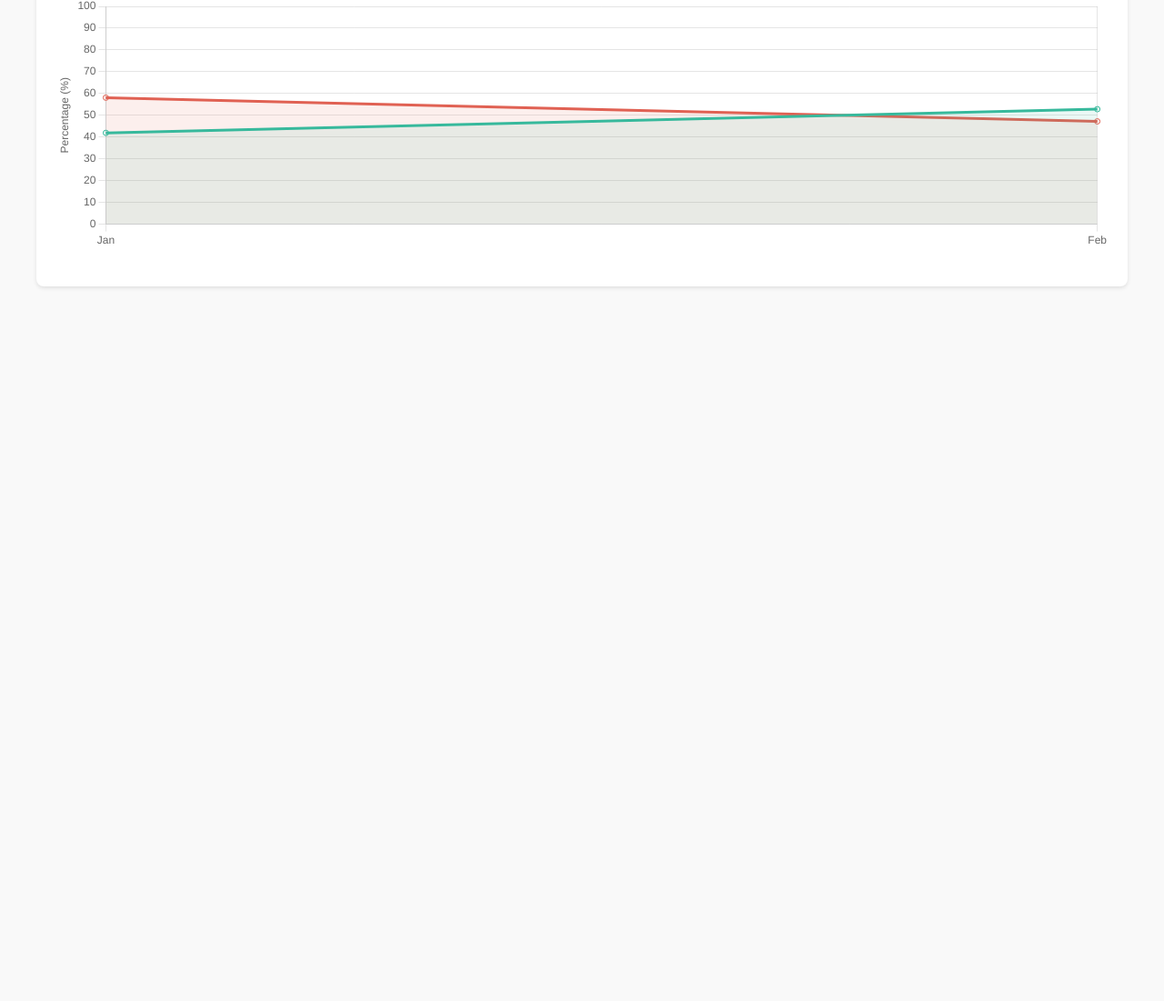
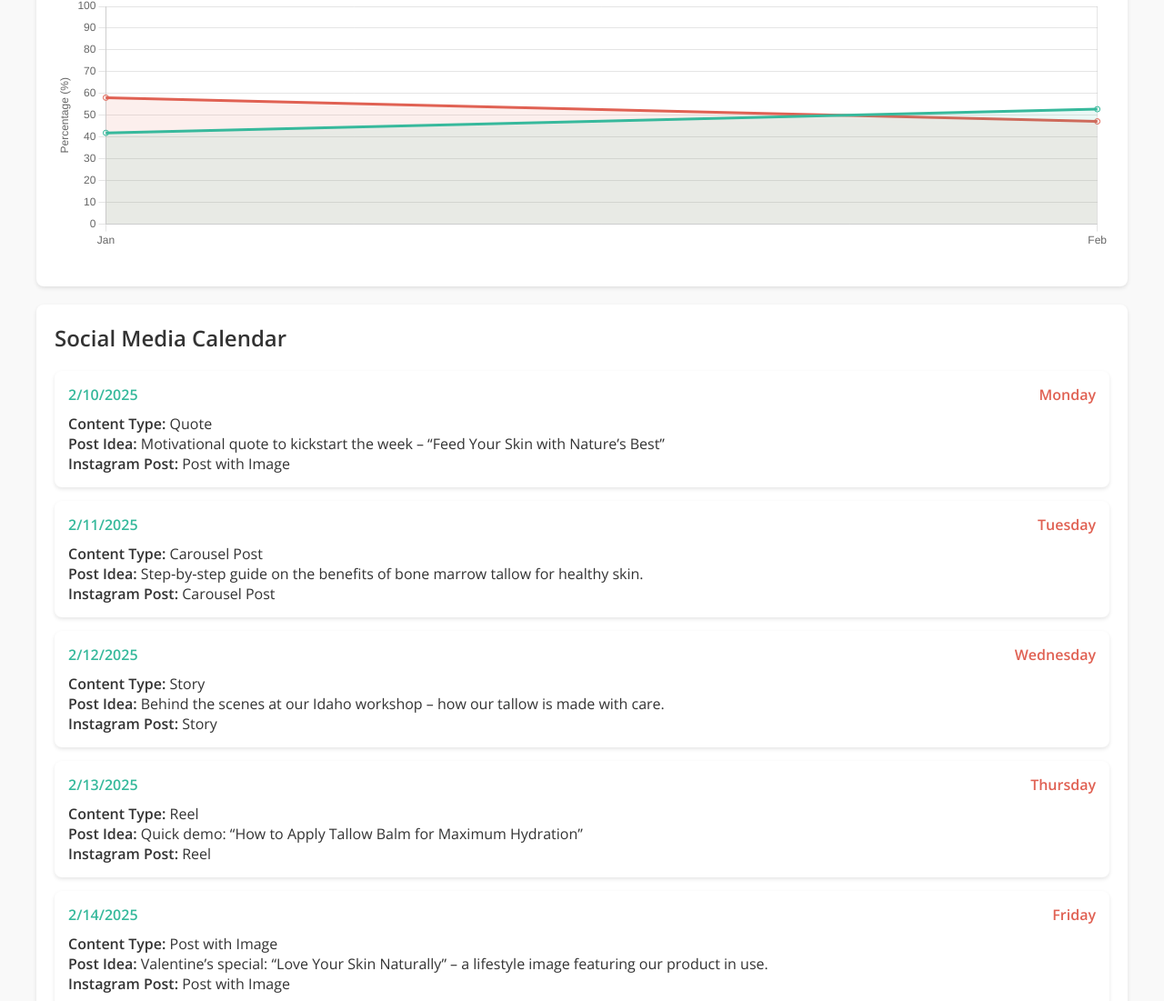
Before and after one commit to moosevalleytrading/bonemade, a plain HTML site: page index.html in a window 1280 px wide. Shown: the part 1699-2800 px from the top of the page at 91% size. Before the commit the page ends 2054 px from the top, so only its background shows below. Drawn offline with nearby package versions, Linux system fonts and the light colour scheme.

Commit message:
Update index.html
added content cal

```diff
--- a/index.html
+++ b/index.html
@@ -1,10 +1,10 @@
 <!DOCTYPE html>
 <html lang="en">
 <head>
-    <meta charset="UTF-8">
-    <meta name="viewport" content="width=device-width, initial-scale=1.0">
+  <meta charset="UTF-8" />
+  <meta name="viewport" content="width=device-width, initial-scale=1.0" />
   <title>Bonemade Skin Analytics</title>
-    <link href="https://fonts.googleapis.com/css2?family=Open+Sans:wght@400;600&display=swap" rel="stylesheet">
+  <link href="https://fonts.googleapis.com/css2?family=Open+Sans:wght@400;600&display=swap" rel="stylesheet" />
   <script src="https://cdn.jsdelivr.net/npm/chart.js"></script>
   <style>
     :root {
@@ -16,7 +16,7 @@
       --text-primary: #333333;
       --text-secondary: #666666;
       --border-radius: 8px;
-            --box-shadow: 0 2px 4px rgba(0,0,0,0.1);
+      --box-shadow: 0 2px 4px rgba(0, 0, 0, 0.1);
     }
 
     body {
@@ -115,6 +115,29 @@
       position: relative;
       height: 300px;
       margin: 20px 0;
+    }
+
+    /* Calendar styles */
+    .calendar-day {
+      background: var(--card-background);
+      border-radius: var(--border-radius);
+      padding: 15px;
+      margin-bottom: 15px;
+      box-shadow: var(--box-shadow);
+    }
+    .calendar-day .day-header {
+      display: flex;
+      justify-content: space-between;
+      align-items: center;
+      margin-bottom: 10px;
+    }
+    .calendar-day .day-date {
+      font-weight: 600;
+      color: var(--primary-color);
+    }
+    .calendar-day .day-day {
+      font-weight: 600;
+      color: var(--secondary-color);
     }
 
     @media (max-width: 768px) {
@@ -222,6 +245,12 @@
         <canvas id="engagementChart"></canvas>
       </div>
     </div>
+
+    <!-- New Widget: Social Media Calendar -->
+    <div class="widget">
+      <h2>Social Media Calendar</h2>
+      <div id="calendar-days"></div>
+    </div>
   </div>
 
   <script>
@@ -251,7 +280,7 @@
         maintainAspectRatio: false,
         plugins: {
           legend: {
-                        position: 'top',
+            position: 'top'
           }
         },
         scales: {
@@ -293,7 +322,7 @@
         maintainAspectRatio: false,
         plugins: {
           legend: {
-                        position: 'top',
+            position: 'top'
           }
         },
         scales: {
@@ -337,7 +366,7 @@
         maintainAspectRatio: false,
         plugins: {
           legend: {
-                        position: 'top',
+            position: 'top'
           }
         },
         scales: {
@@ -352,6 +381,45 @@
         }
       }
     });
+
+    // --- Social Media Content Calendar Data and Rendering ---
+    const socialMediaSchedule = [
+      { id: 1, date: '2025-02-10', day: 'Monday', contentType: 'Quote', postIdea: 'Motivational quote to kickstart the week – “Feed Your Skin with Nature’s Best”', instagramPostType: 'Post with Image' },
+      { id: 2, date: '2025-02-11', day: 'Tuesday', contentType: 'Carousel Post', postIdea: 'Step‑by‑step guide on the benefits of bone marrow tallow for healthy skin.', instagramPostType: 'Carousel Post' },
+      { id: 3, date: '2025-02-12', day: 'Wednesday', contentType: 'Story', postIdea: 'Behind the scenes at our Idaho workshop – how our tallow is made with care.', instagramPostType: 'Story' },
+      { id: 4, date: '2025-02-13', day: 'Thursday', contentType: 'Reel', postIdea: 'Quick demo: “How to Apply Tallow Balm for Maximum Hydration”', instagramPostType: 'Reel' },
+      { id: 5, date: '2025-02-14', day: 'Friday', contentType: 'Post with Image', postIdea: 'Valentine’s special: “Love Your Skin Naturally” – a lifestyle image featuring our product in use.', instagramPostType: 'Post with Image' },
+      { id: 6, date: '2025-02-15', day: 'Saturday', contentType: 'Meme', postIdea: 'Lighthearted skincare meme celebrating natural beauty.', instagramPostType: 'Meme (Post)' },
+      { id: 7, date: '2025-02-16', day: 'Sunday', contentType: 'Testimonial', postIdea: 'Share a glowing customer review on how tallow transformed their skin.', instagramPostType: 'Post with Image' },
+      { id: 8, date: '2025-02-17', day: 'Monday', contentType: 'Carousel Post', postIdea: 'Educational carousel: “Tallow vs. Coconut Oil – What’s Best for Your Skin?”', instagramPostType: 'Carousel Post' },
+      { id: 9, date: '2025-02-18', day: 'Tuesday', contentType: 'Story', postIdea: 'Quick tip about our sourcing ethics and sustainable production methods.', instagramPostType: 'Story' },
+      { id: 10, date: '2025-02-19', day: 'Wednesday', contentType: 'Reel', postIdea: 'Dynamic demonstration reel: “Before & After – Real Results with Tallow Balm”', instagramPostType: 'Reel' }
+    ];
+
+    function renderSocialMediaCalendar() {
+      const calendarContainer = document.getElementById('calendar-days');
+      calendarContainer.innerHTML = "";
+
+      socialMediaSchedule.forEach(item => {
+        const card = document.createElement('div');
+        card.classList.add('calendar-day');
+
+        card.innerHTML = `
+          <div class="day-header">
+            <div class="day-date">${new Date(item.date).toLocaleDateString()}</div>
+            <div class="day-day">${item.day}</div>
+          </div>
+          <div class="day-task"><strong>Content Type:</strong> ${item.contentType}</div>
+          <div class="day-task"><strong>Post Idea:</strong> ${item.postIdea}</div>
+          <div class="day-notes"><strong>Instagram Post:</strong> ${item.instagramPostType}</div>
+        `;
+
+        calendarContainer.appendChild(card);
+      });
+    }
+
+    // Render the Social Media Calendar
+    renderSocialMediaCalendar();
   </script>
 </body>
 </html>
```
Lines whose indentation alone changed are shown as unchanged.
